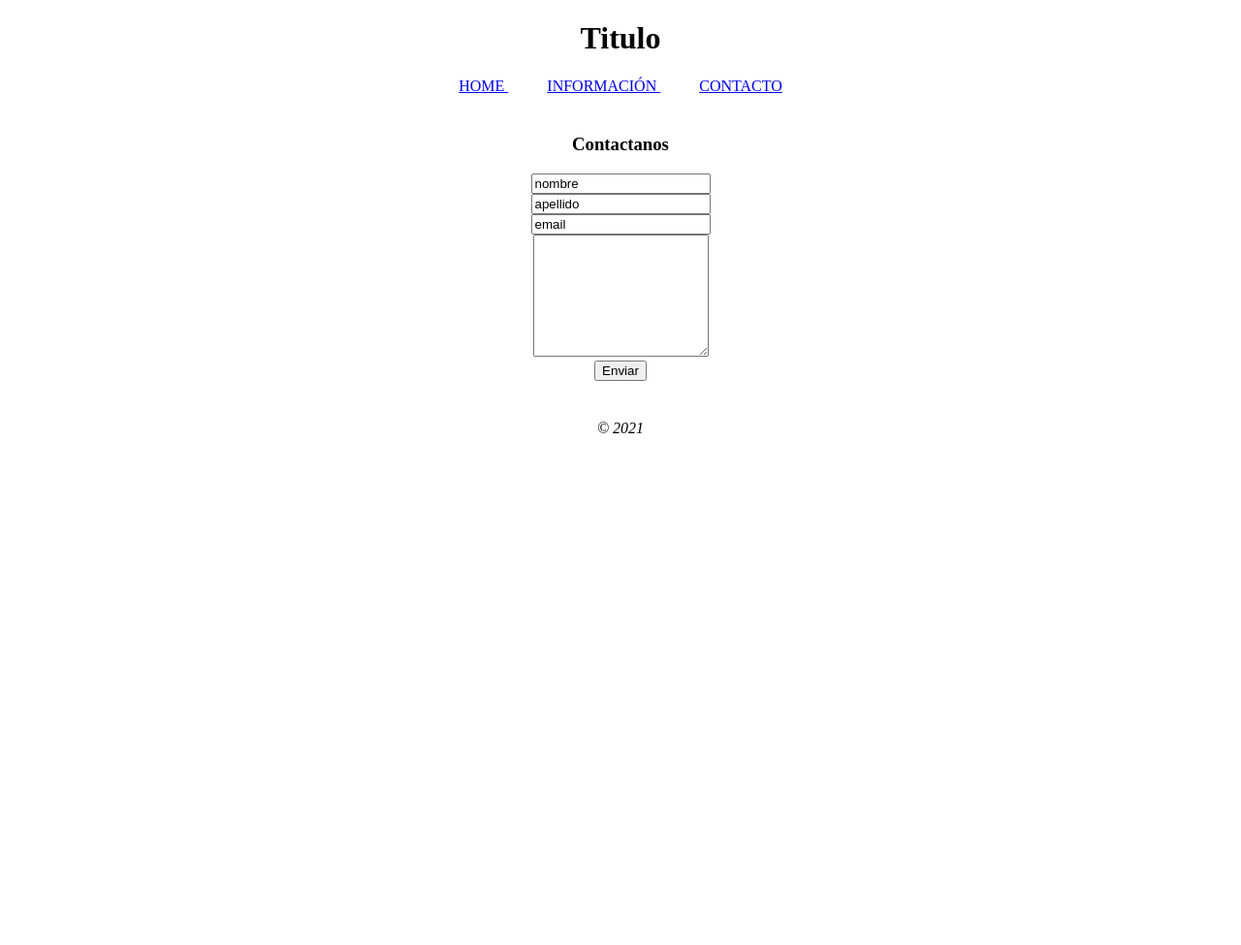
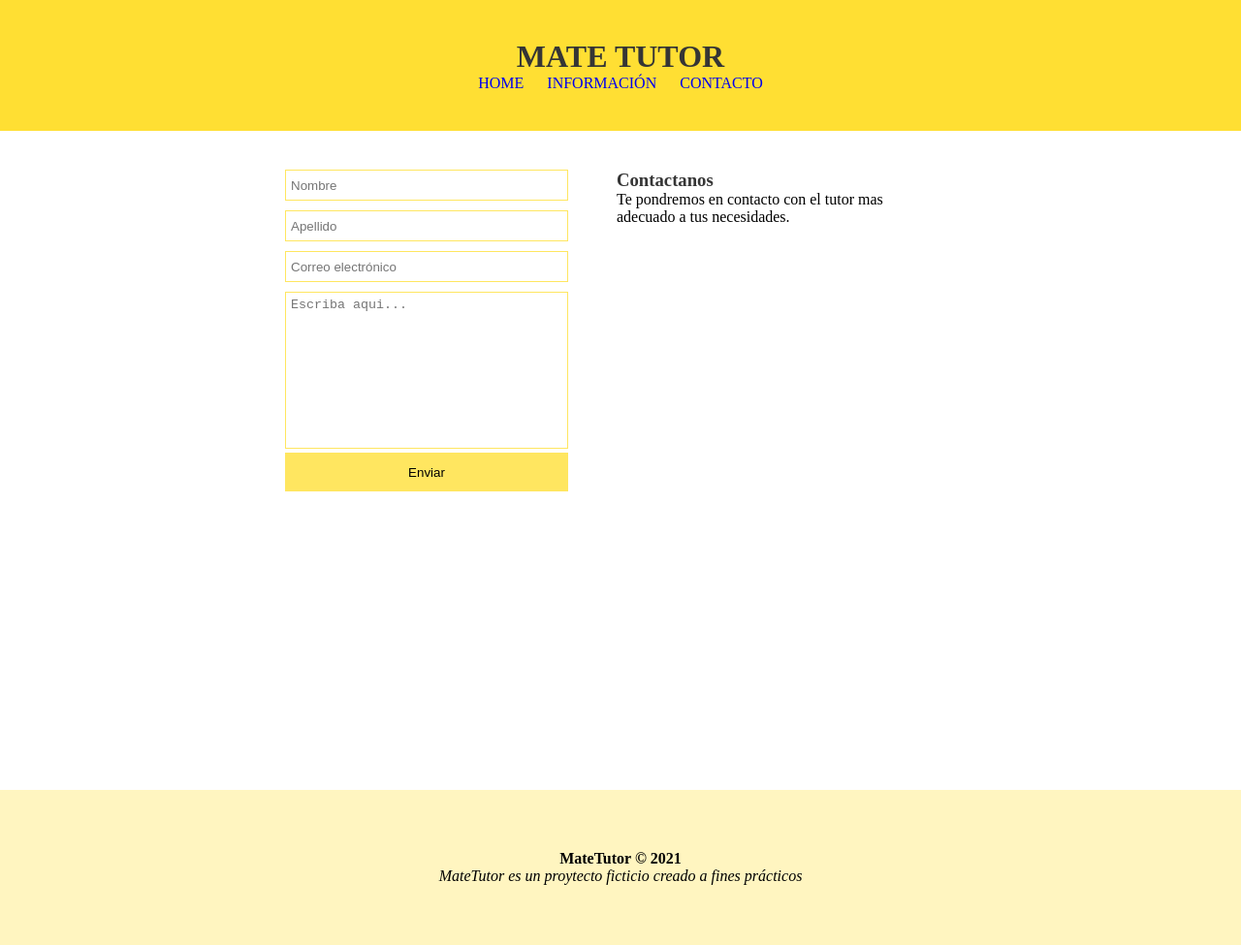
Before and after one commit to aylen27s/a1CaC2021, a plain HTML site: page contact.html in a window 1280 px wide. Shown: the whole page at 97% size. Before the commit the page ends 800 px from the top, so only its background shows below. Drawn offline with Linux system fonts and the light colour scheme.

Commit message:
v2 con form

```diff
--- a/contact.html
+++ b/contact.html
@@ -1,30 +1,50 @@
 <!DOCTYPE html>
 <html lang="es" dir="ltr">
   <head>
+
     <meta charset="utf-8">
-    <title></title>
+    <link rel="icon" type="image/svg+xml" href="book-solid.svg" sizes="any">
+    <link rel="stylesheet" type="text/css" href="./css/contact.css">
+    <title>Contacto | MateTutor</title>
+
   </head>
+
   <body>
-    <header align="center">
-      <h1>Titulo</h1>
+
+    <header>
+
+      <h1>MATE TUTOR</h1>
       <nav>
-        <a href="./index.html" style="margin:20px">HOME </a>
-        <a href="./info.html" style="margin:20px">INFORMACIÓN </a>
-        <a href="./contact.html" style="margin:20px">CONTACTO </a>
+
+        <a href="./index.html">HOME </a>
+        <a href="./info.html">INFORMACIÓN </a>
+        <a href="./contact.html">CONTACTO </a>
+
       </nav>
+
     </header>
-    <main align="center" style="margin:40px">
-      <h3>Contactanos</h3>
-      <form action="#" method="post"  >
-        <input type="text" name="name" value="nombre" palceholder="Nombre"><br>
-        <input type="text" name="ltname" value="apellido" palceholder="Apellido"><br>
-        <input type="email" name="email" value="email" palceholder="Correo electrónico"><br>
-        <textarea name="msj" rows="8" cols="20" resize="disabled"></textarea><br>
-        <input type="submit" name="enviar" value="Enviar">
+
+    <main>
+
+      <form action="show_data.html" target="_blank">
+        <input type="text" id="name" name="nombre"placeholder="Nombre"><br>
+        <input type="text" id="ltname" name="apellido" placeholder="Apellido"><br>
+        <input type="email" id="email" name="correo" placeholder="Correo electrónico"><br>
+        <textarea name="msj" id="msj" placeholder="Escriba aqui..."></textarea><br>
+        <input type="submit" value="Enviar">
       </form>
+
+      <div>
+        <h3>Contactanos</h3>
+        <p>Te pondremos en contacto con el tutor mas adecuado  a tus necesidades.</p>
+      </div>
+
     </main>
-    <footer align="center">
-      <i> © 2021</i>
+
+    <footer>
+      <strong>MateTutor © 2021</strong>
+      <i>MateTutor es un proytecto ficticio creado a fines prácticos</i>
     </footer>
+
   </body>
 </html>
--- /dev/null
+++ b/css/contact.css
@@ -0,0 +1,36 @@
+@import 'style.css';
+
+main{
+	justify-content: center;
+	margin: 40px 0px 0px 0px;
+}
+
+main div{
+	width: 300px;
+	margin: 0px 50px;
+}
+
+form input{
+	height: 30px;
+	width: 280px;
+	padding: 0px 5px;
+	margin-bottom: 10px;
+	border: solid;
+	border-width: 1px;
+	border-color:var(--boton);
+}
+
+form textarea{
+	padding: 5px 5px;
+	width: 280px;
+	height: 150px;
+	resize: none;
+	border-color:var(--boton);
+}
+
+input[type="submit"]{
+	width: 100%;
+	height: 40px;
+	background: var(--boton);
+	border:none;
+}
--- /dev/null
+++ b/css/index.css
@@ -0,0 +1,13 @@
+@import 'style.css';
+
+main{
+	align-items: center;
+}
+main img{
+	height: 250px;
+	margin-left:100px;
+}
+
+main section{
+	margin: 0px 120px 0px 40px;
+}
--- /dev/null
+++ b/css/info.css
@@ -0,0 +1,23 @@
+@import 'style.css';
+
+main{
+	align-items: center;
+}
+
+main img{
+	height: 300px;
+	margin-right:100px;
+}
+
+main section{
+	margin: 0px 40px 0px 120px;
+}
+
+.ubicacion{
+	text-align: center;
+}
+
+.ubicacion iframe{
+	width: 300px;
+	height: 400px;
+}
--- /dev/null
+++ b/css/style.css
@@ -0,0 +1,39 @@
+*{
+	margin:0px;
+	padding:0px;
+ }
+
+ :root{
+ 	/*colores*/
+ 	--boton: #FFE660;
+ 	--header: #FFDF33;
+ 	--footer:#FFF5C0;
+ 	--titulo: #353535;
+ }
+
+header{
+	background: var(--header);
+	text-align: center;
+	padding: 40px 0px 40px 0px;
+}
+
+header nav a{
+	margin:0px 10px;
+	text-decoration: none;
+}
+h1, h3{
+	color:var(--titulo);
+}
+main{
+	display: flex;
+	height: 80vh;
+}
+
+footer{
+	background: var(--footer);
+	display: flex;
+	flex-direction: column;
+	align-items: center;
+	justify-content: center;
+	height: 20vh;
+}
```
Also changed, not shown: index.html (+24 -12 lines), info.html (+29 -12 lines), show_data.html (added, +62 -0 lines), book-solid.svg (added), js/data.js (added).
